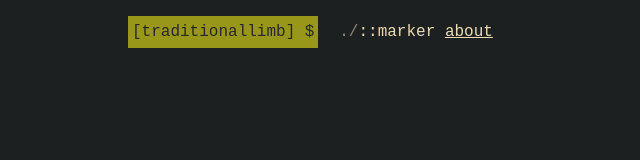
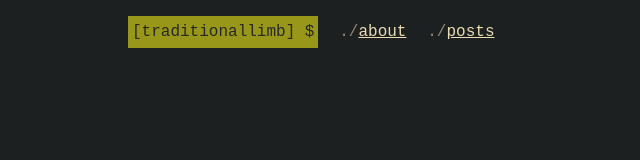
Before and after one commit to traditionallimb/webRedesign, a plain HTML site: page index.html in a window 1280 px wide. Shown: the full height of the page, 0-640 px from the left. Drawn offline with Linux system fonts and the light colour scheme.

Commit message:
finished nav bar

```diff
--- a/index.html
+++ b/index.html
@@ -19,8 +19,10 @@
                 <nav class="page_nav main-nav">
                     <ul>
                         <li class="main-nav_item">
-                            ::marker
                             <a class="nav-main-item" href="/about/" title="">About</a>
+                        </li>
+                        <li class="main-nav_item">
+                            <a class="nav-main-item" href="/posts/" title="">Posts</a>
                         </li>
                     </ul>
                 </nav>
```
